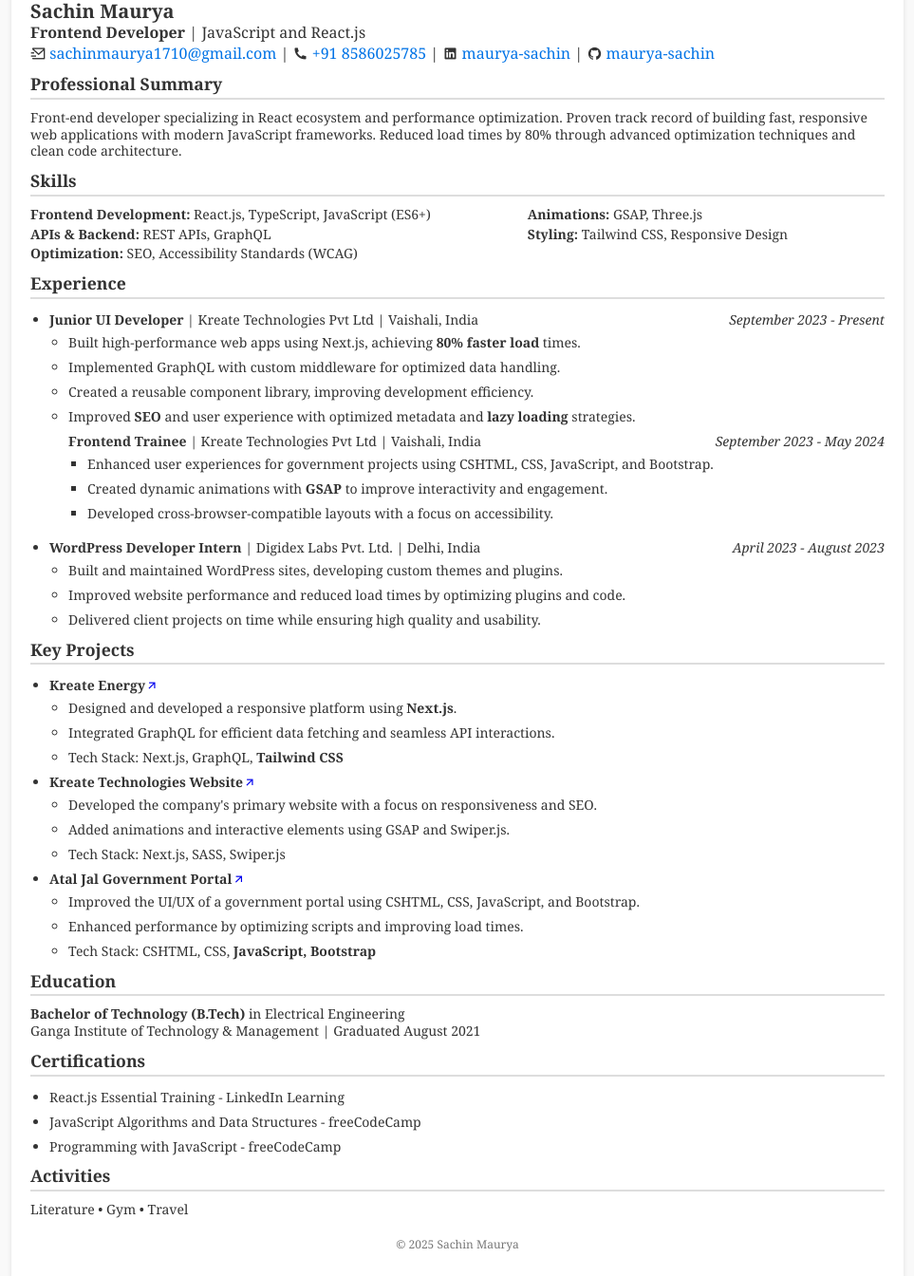
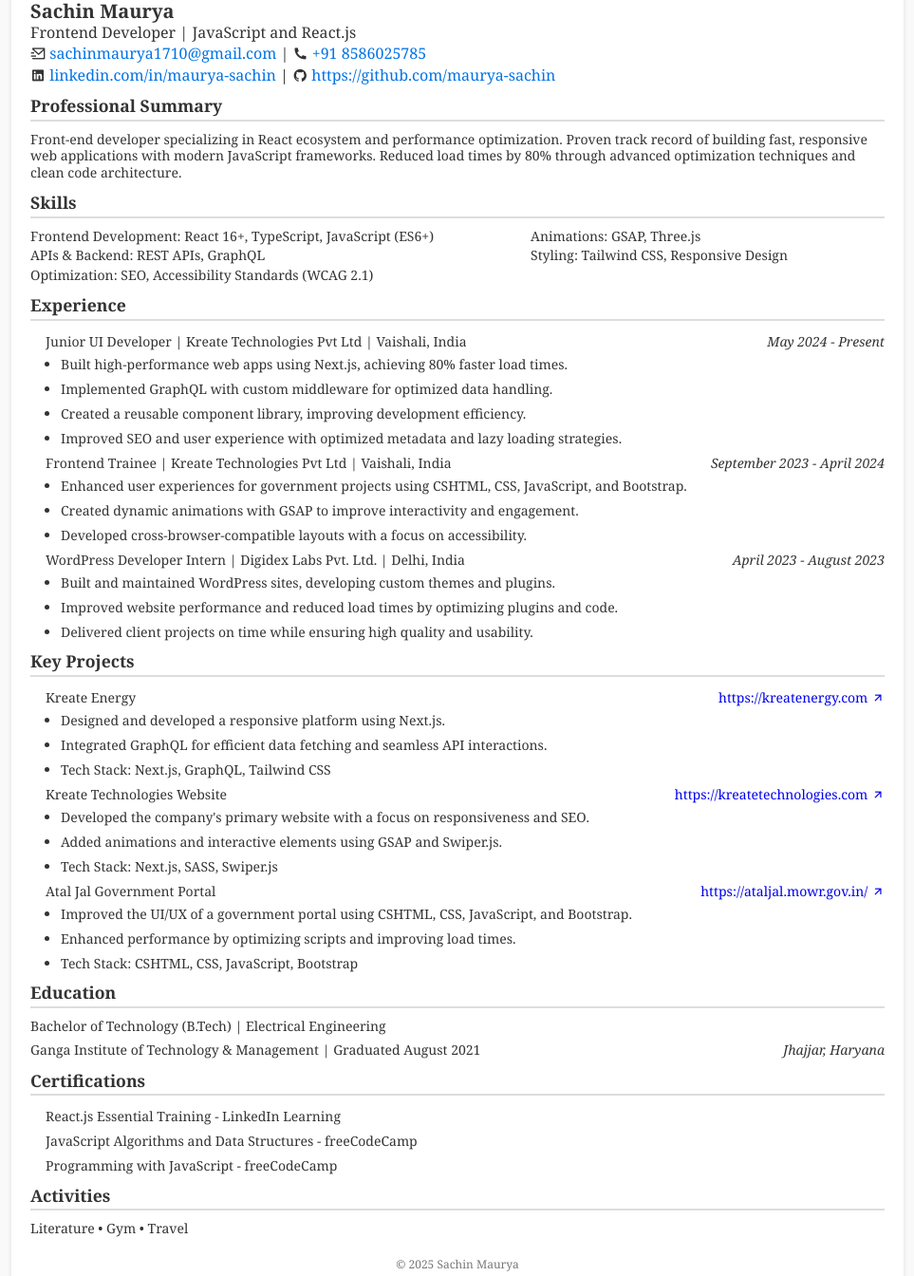
Before and after one commit to maurya-sachin/resume-2025, a plain HTML site: page index.html in a window 1280 px wide. Shown: the part 37-1381 px from the top of the page at 95% size, without its empty margins (158-1121 px from the left). Drawn offline with nearby package versions, Linux system fonts and the light colour scheme.

Commit message:
fix format

```diff
--- a/index.html
+++ b/index.html
@@ -53,8 +53,13 @@
         }
 
         ul {
-            padding-left: 20px;
+            padding-left: 1rem;
             line-height: 1rem;
+            list-style: none;
+        }
+
+        ul ul {
+            list-style: disc;
         }
 
         .body p {
@@ -71,10 +76,6 @@
             display: grid;
             grid-template-columns: auto auto;
             row-gap: 3px;
-        }
-
-        .body .projects p {
-            justify-content: flex-start;
         }
 
         .body a {
@@ -110,17 +111,18 @@
     <div class="container">
         <div class="header">
             <h1>Sachin Maurya</h1>
-            <p><strong>Frontend Developer</strong> | JavaScript and React.js</p>
+            <p>Frontend Developer | JavaScript and React.js</p>
             <p>
                 <i class="ri-mail-send-line"></i>
                 <a href="mailto:sachinmaurya1710@gmail.com">sachinmaurya1710@gmail.com</a>
                 | <i class="ri-phone-fill"></i>
                 <a href="tel:+918586025785">+91 8586025785</a>
-                |
+            </p>
+            <p>
                 <i class="ri-linkedin-box-fill"></i>
-                <a href="https://linkedin.com/in/maurya-sachin" target="_blank">maurya-sachin</a>
-                | <i class="ri-github-fill"></i>
-                <a href="https://github.com/maurya-sachin" target="_blank">maurya-sachin</a>
+                <a href="https://linkedin.com/in/maurya-sachin" target="_blank">linkedin.com/in/maurya-sachin</a> |
+                <i class="ri-github-fill"></i>
+                <a href="https://github.com/maurya-sachin" target="_blank">https://github.com/maurya-sachin</a>
             </p>
             <p></p>
         </div>
@@ -137,12 +139,12 @@
 
             <h2>Skills</h2>
             <div class="skills">
-                <div><strong>Frontend Development:</strong> React.js, TypeScript, JavaScript
+                <div>Frontend Development: React 16+, TypeScript, JavaScript
                     (ES6+)</div>
-                <div><strong>Animations:</strong> GSAP, Three.js</div>
-                <div><strong>APIs & Backend:</strong> REST APIs, GraphQL</div>
-                <div><strong>Styling:</strong> Tailwind CSS, Responsive Design</div>
-                <div><strong>Optimization:</strong> SEO, Accessibility Standards (WCAG)</div>
+                <div>Animations: GSAP, Three.js</div>
+                <div>APIs & Backend: REST APIs, GraphQL</div>
+                <div>Styling: Tailwind CSS, Responsive Design</div>
+                <div>Optimization: SEO, Accessibility Standards (WCAG 2.1)</div>
             </div>
 
             <h2>Experience</h2>
@@ -150,15 +152,15 @@
                 <li>
                     <p>
                         <span>
-                            <strong>Junior UI Developer</strong> | Kreate Technologies Pvt Ltd |
+                            Junior UI Developer | Kreate Technologies Pvt Ltd |
                             Vaishali, India
                         </span>
-                        <em>September 2023 - Present</em>
+                        <em>May 2024 - Present</em>
                     </p>
                     <ul>
                         <li>
-                            Built high-performance web apps using Next.js, achieving <strong>80%
-                                faster load</strong> times.
+                            Built high-performance web apps using Next.js, achieving 80%
+                            faster load times.
                         </li>
                         <li>
                             Implemented GraphQL with custom middleware for optimized data
@@ -169,22 +171,26 @@
                             efficiency.
                         </li>
                         <li>
-                            Improved <strong>SEO</strong> and user experience with optimized metadata and <strong>lazy
-                                loading</strong> strategies.
+                            Improved SEO and user experience with optimized metadata and lazy
+                            loading strategies.
                         </li>
+                    </ul>
+                </li>
+                <li>
                     <p>
                         <span>
-                                <strong>Frontend Trainee</strong> | Kreate Technologies Pvt Ltd |
+                            Frontend Trainee | Kreate Technologies Pvt Ltd |
                             Vaishali, India
                         </span>
-                            <em>September 2023 - May 2024</em>
+                        <em>September 2023 - April 2024</em>
+                    </p>
                     <ul>
                         <li>
                             Enhanced user experiences for government projects using
                             CSHTML, CSS, JavaScript, and Bootstrap.
                         </li>
                         <li>
-                                Created dynamic animations with <strong>GSAP</strong> to improve interactivity
+                            Created dynamic animations with GSAP to improve interactivity
                             and engagement.
                         </li>
                         <li>
@@ -192,13 +198,12 @@
                             accessibility.
                         </li>
                     </ul>
-                        </p>
-                    </ul>
                 </li>
+
                 <li>
                     <p>
                         <span>
-                            <strong>WordPress Developer Intern</strong> | Digidex Labs Pvt. Ltd. |
+                            WordPress Developer Intern | Digidex Labs Pvt. Ltd. |
                             Delhi, India
                         </span>
                         <em>April 2023 - August 2023</em>
@@ -224,22 +229,22 @@
             <ul class="projects">
                 <li>
                     <p>
-                        <strong>Kreate Energy</strong> <a href="https://kreatenergy.com" target="_blank"><i
+                        Kreate Energy <a href="https://kreatenergy.com" target="_blank">https://kreatenergy.com <i
                                 class="ri-arrow-right-up-line"></i></a>
                     </p>
                     <ul>
-                        <li>Designed and developed a responsive platform using <strong>Next.js</strong>.</li>
+                        <li>Designed and developed a responsive platform using Next.js.</li>
                         <li>
                             Integrated GraphQL for efficient data fetching and seamless API
                             interactions.
                         </li>
-                        <li>Tech Stack: Next.js, GraphQL, <strong>Tailwind CSS</strong></li>
+                        <li>Tech Stack: Next.js, GraphQL, Tailwind CSS</li>
                     </ul>
                 </li>
                 <li>
                     <p>
-                        <strong>Kreate Technologies Website</strong><a href="https://kreatetechnologies.com"
-                            target="_blank"><i class="ri-arrow-right-up-line"></i></a>
+                        Kreate Technologies Website <a href="https://kreatetechnologies.com"
+                            target="_blank">https://kreatetechnologies.com <i class="ri-arrow-right-up-line"></i></a>
                     </p>
                     <ul>
                         <li>
@@ -254,8 +259,8 @@
                     </ul>
                 </li>
                 <li>
-                    <p><strong>Atal Jal Government Portal</strong><a href="https://ataljal.mowr.gov.in/"
-                            target="_blank"><i class="ri-arrow-right-up-line"></i></a>
+                    <p>Atal Jal Government Portal <a href="https://ataljal.mowr.gov.in/"
+                            target="_blank">https://ataljal.mowr.gov.in/ <i class="ri-arrow-right-up-line"></i></a>
                     </p>
                     <ul>
                         <li>
@@ -266,16 +271,17 @@
                             Enhanced performance by optimizing scripts and improving load
                             times.
                         </li>
-                        <li>Tech Stack: CSHTML, CSS, <strong>JavaScript, Bootstrap</strong></li>
+                        <li>Tech Stack: CSHTML, CSS, JavaScript, Bootstrap</li>
                     </ul>
                 </li>
             </ul>
 
             <h2>Education</h2>
-            <p class="education">
-                <strong>Bachelor of Technology (B.Tech)</strong> in Electrical
-                Engineering<br />Ganga Institute of Technology & Management | Graduated
-                August 2021
+            <p class="education">Bachelor of Technology (B.Tech) | Electrical
+                Engineering</p>
+            <p>
+                <span>Ganga Institute of Technology & Management | Graduated
+                    August 2021</span> <em>Jhajjar, Haryana</em>
             </p>
 
             <h2>Certifications</h2>
```
Lines whose indentation alone changed are shown as unchanged.
